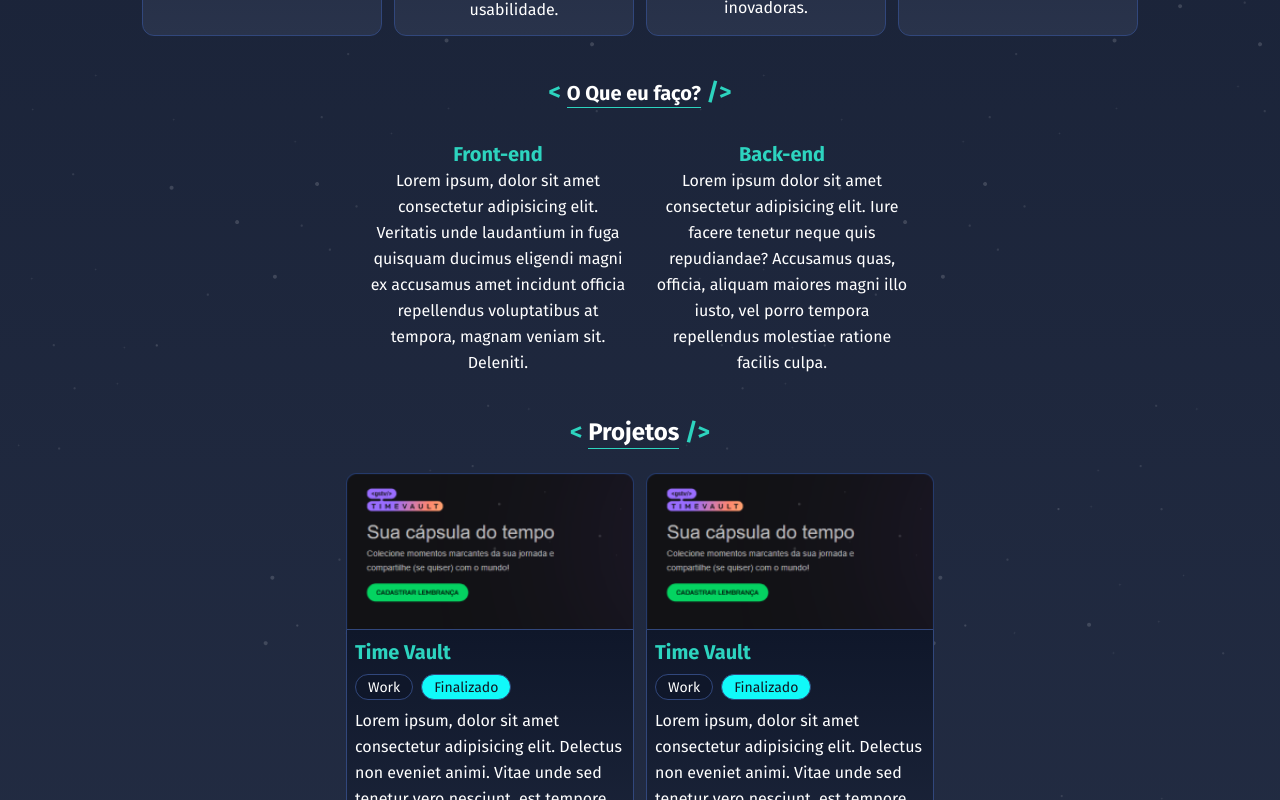
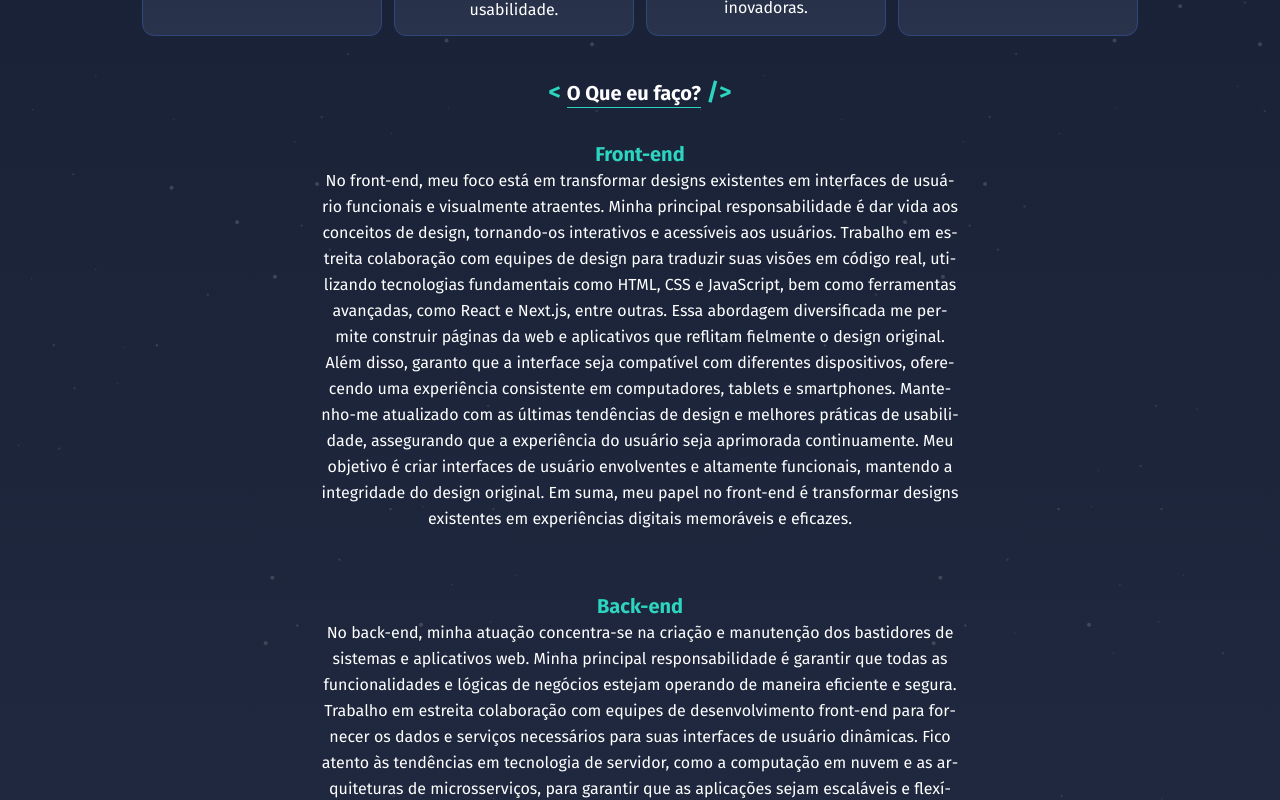
Before and after one commit to ogustavohp/portfolio, a Next.js app: page / in a window 1280 px wide. Shown: the part 1560-2360 px from the top of the page. Built offline with nearby package versions, Linux system fonts and the light colour scheme.

Commit message:
att: `WhatIDoComponents`, `WhatIDoDB.JSON`

```diff
--- a/src/components/WhatIDo/WhatIDoCard.tsx
+++ b/src/components/WhatIDo/WhatIDoCard.tsx
@@ -8,7 +8,7 @@ interface IWhatIDoCard {
 
 export default function WhatIDoCard({ title, children }: IWhatIDoCard) {
   return (
-    <div className="w-64 text-center">
+    <div className="min-w-[16rem] max-w-[40rem] text-center">
       <Typography Tag="h3" apparentTag="h2" style={'text-primary-500 mt-5'}>
         {title}
       </Typography>
--- a/src/components/WhatIDo/index.tsx
+++ b/src/components/WhatIDo/index.tsx
@@ -10,7 +10,7 @@ export default function WhatIDo() {
         {db.whatIDo.title}
       </Typography>
       {/* Card oq eu faço */}
-      <div className="flex flex-wrap justify-center gap-7">
+      <div className="flex flex-wrap justify-center gap-10 hyphens-auto">
         {db.whatIDo.whatIDoList.map((e) => (
           <WhatIDoCard key={e.id} title={e.title}>
             {e.description}
--- a/src/db/db.json
+++ b/src/db/db.json
@@ -181,12 +181,12 @@
       {
         "id": "e34147d1-12f0-4a1d-8617-cbd977f311e3",
         "title": "Front-end",
-        "description": "Lorem ipsum, dolor sit amet consectetur adipisicing elit. Veritatis unde laudantium in fuga quisquam ducimus eligendi magni ex accusamus amet incidunt officia repellendus voluptatibus at tempora, magnam veniam sit. Deleniti."
+        "description": "No front-end, meu foco está em transformar designs existentes em interfaces de usuário funcionais e visualmente atraentes. Minha principal responsabilidade é dar vida aos conceitos de design, tornando-os interativos e acessíveis aos usuários. Trabalho em estreita colaboração com equipes de design para traduzir suas visões em código real, utilizando tecnologias fundamentais como HTML, CSS e JavaScript, bem como ferramentas avançadas, como React e Next.js, entre outras. Essa abordagem diversificada me permite construir páginas da web e aplicativos que reflitam fielmente o design original. Além disso, garanto que a interface seja compatível com diferentes dispositivos, oferecendo uma experiência consistente em computadores, tablets e smartphones. Mantenho-me atualizado com as últimas tendências de design e melhores práticas de usabilidade, assegurando que a experiência do usuário seja aprimorada continuamente. Meu objetivo é criar interfaces de usuário envolventes e altamente funcionais, mantendo a integridade do design original. Em suma, meu papel no front-end é transformar designs existentes em experiências digitais memoráveis e eficazes."
       },
       {
         "id": "7bbc9eba-36c8-49f2-a2ad-433c07ba7503",
         "title": "Back-end",
-        "description": "Lorem ipsum dolor sit amet consectetur adipisicing elit. Iure facere tenetur neque quis repudiandae? Accusamus quas, officia, aliquam maiores magni illo iusto, vel porro tempora repellendus molestiae ratione facilis culpa."
+        "description": "No back-end, minha atuação concentra-se na criação e manutenção dos bastidores de sistemas e aplicativos web. Minha principal responsabilidade é garantir que todas as funcionalidades e lógicas de negócios estejam operando de maneira eficiente e segura. Trabalho em estreita colaboração com equipes de desenvolvimento front-end para fornecer os dados e serviços necessários para suas interfaces de usuário dinâmicas. Fico atento às tendências em tecnologia de servidor, como a computação em nuvem e as arquiteturas de microsserviços, para garantir que as aplicações sejam escaláveis e flexíveis o suficiente para se adaptarem às necessidades em constante evolução. Meu objetivo no back-end é criar uma base sólida e confiável para as aplicações, garantindo que elas funcionem de maneira eficaz, segura e escalável. Em resumo, meu papel no back-end é garantir que as aplicações web tenham uma infraestrutura sólida e confiável para entregar funcionalidades de alta qualidade aos usuários."
       }
     ]
   },
```
